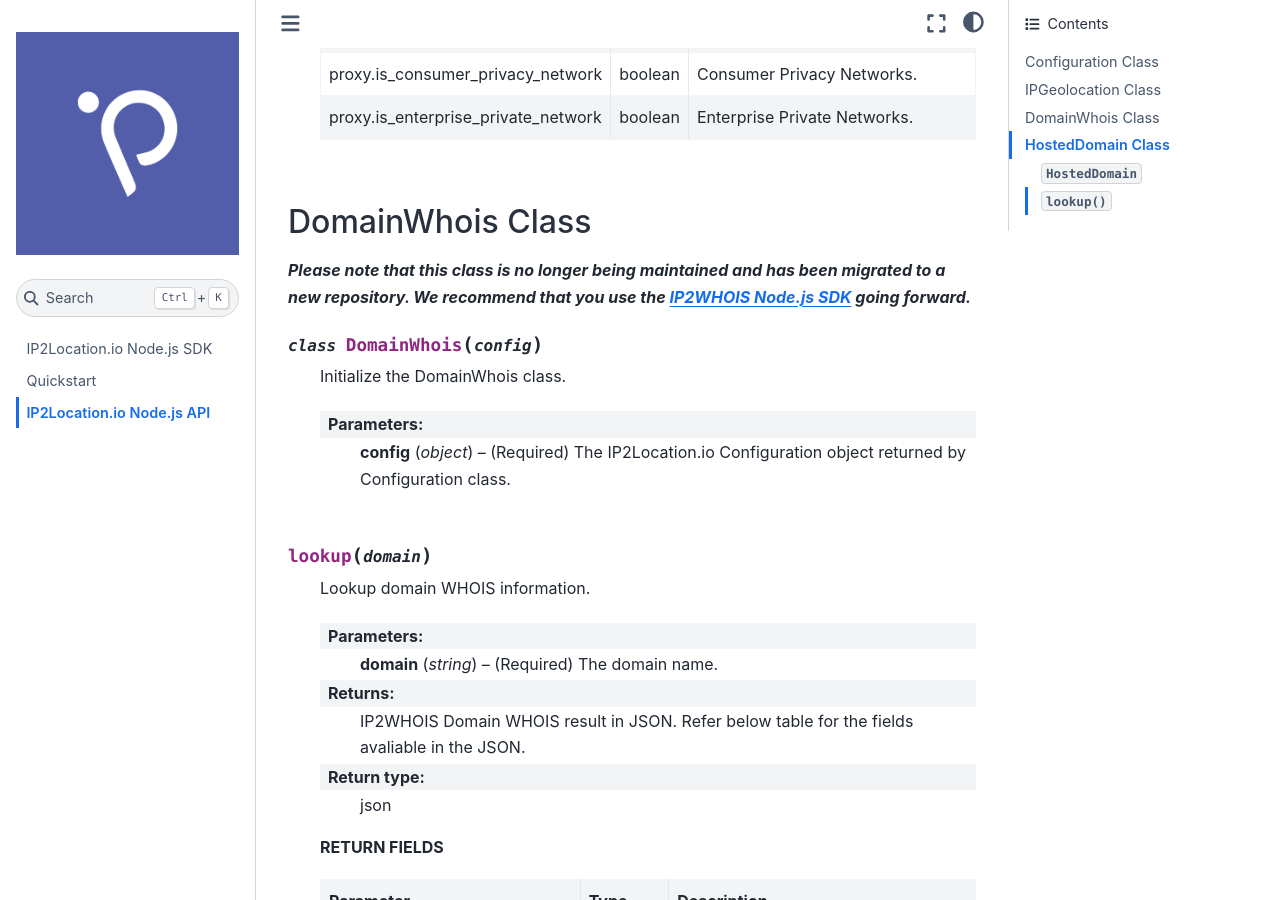
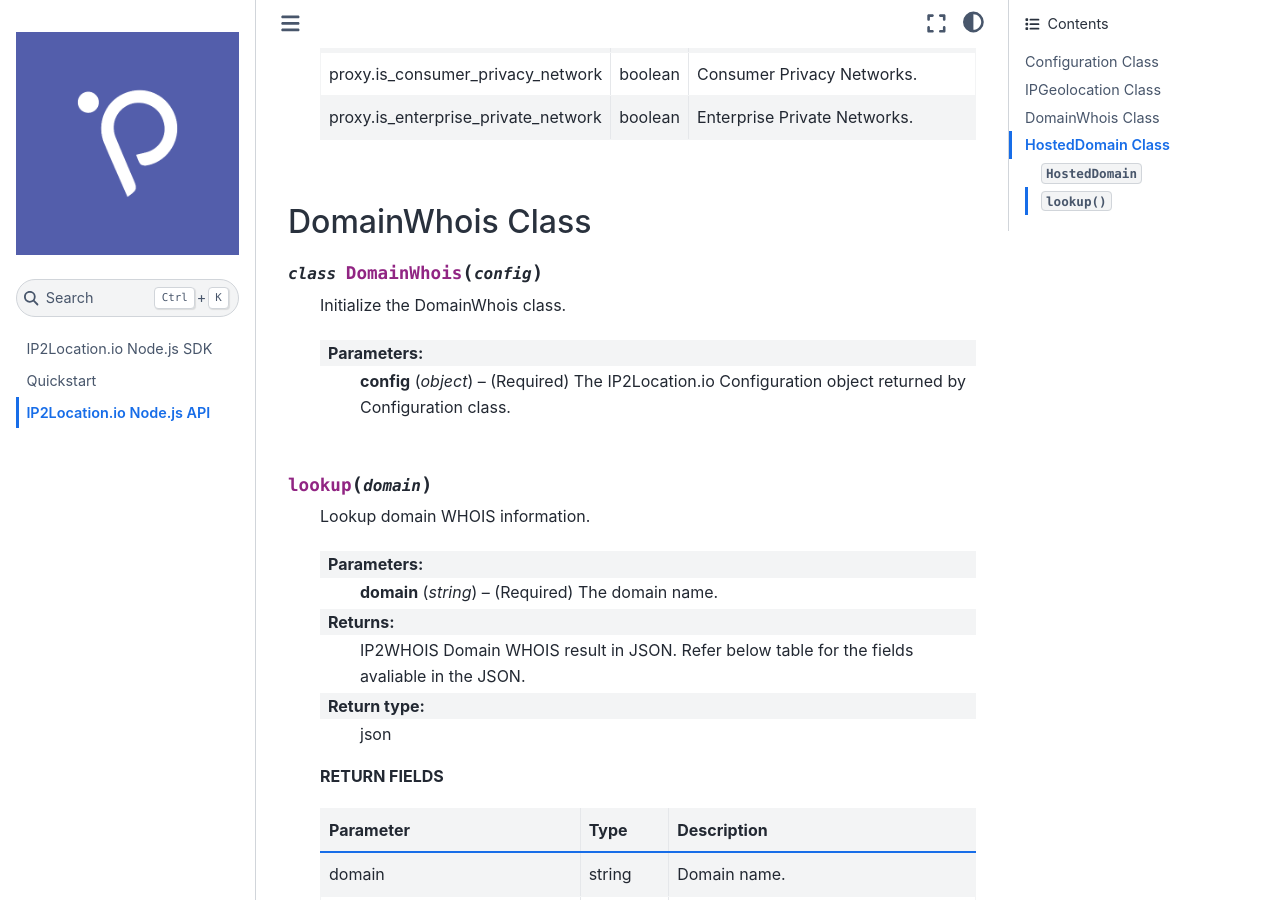
Before and after one commit to ip2location/ip2location-io-nodejs, a Sphinx documentation site: the page built from docs/source/code.md, in a window 1280 px wide and 900 px high, scrolled down 6666 px. Built offline with Sphinx 7.4.7 and the Sphinx Book theme 1.1.4, drawn with Linux system fonts in a browser that asks for light colours.

Commit message:
Update code.md

````diff
--- a/docs/source/code.md
+++ b/docs/source/code.md
@@ -118,8 +118,6 @@
 ```
 
 ## DomainWhois Class
-
-**_Please note that this class is no longer being maintained and has been migrated to a new repository. We recommend that you use the [IP2WHOIS Node.js SDK](https://github.com/ip2whois/ip2whois-nodejs) going forward._**
 
 ```{py:class} DomainWhois(config)
 Initialize the DomainWhois class.
````
